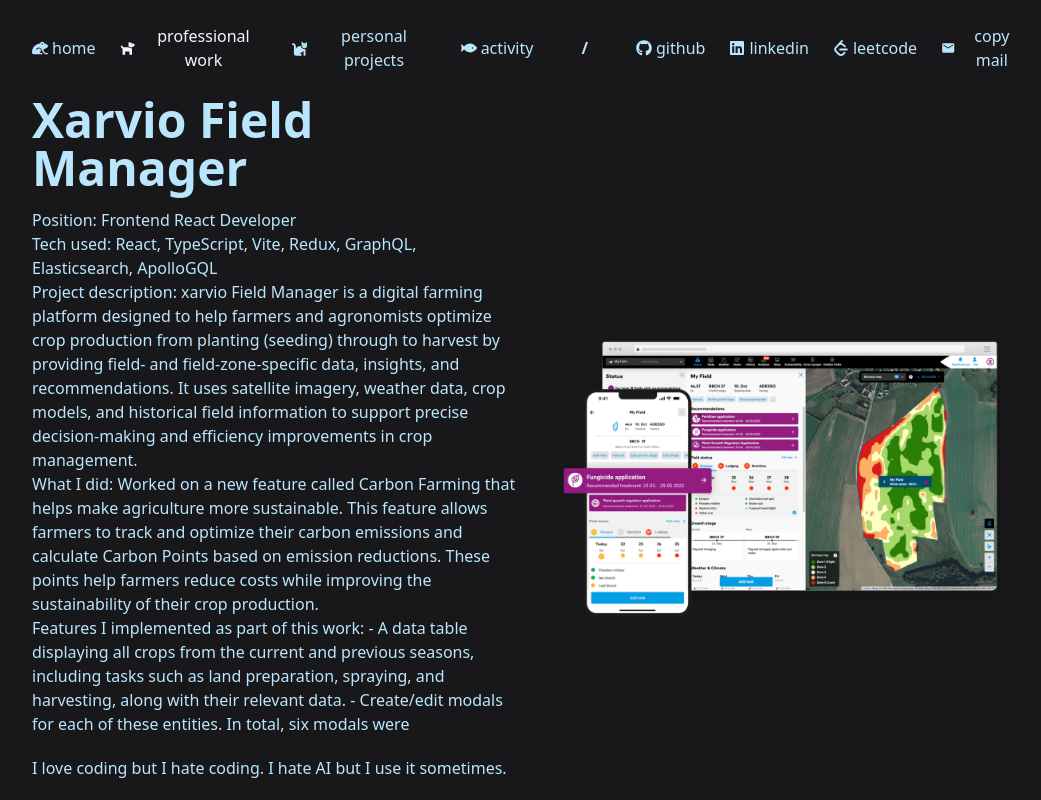
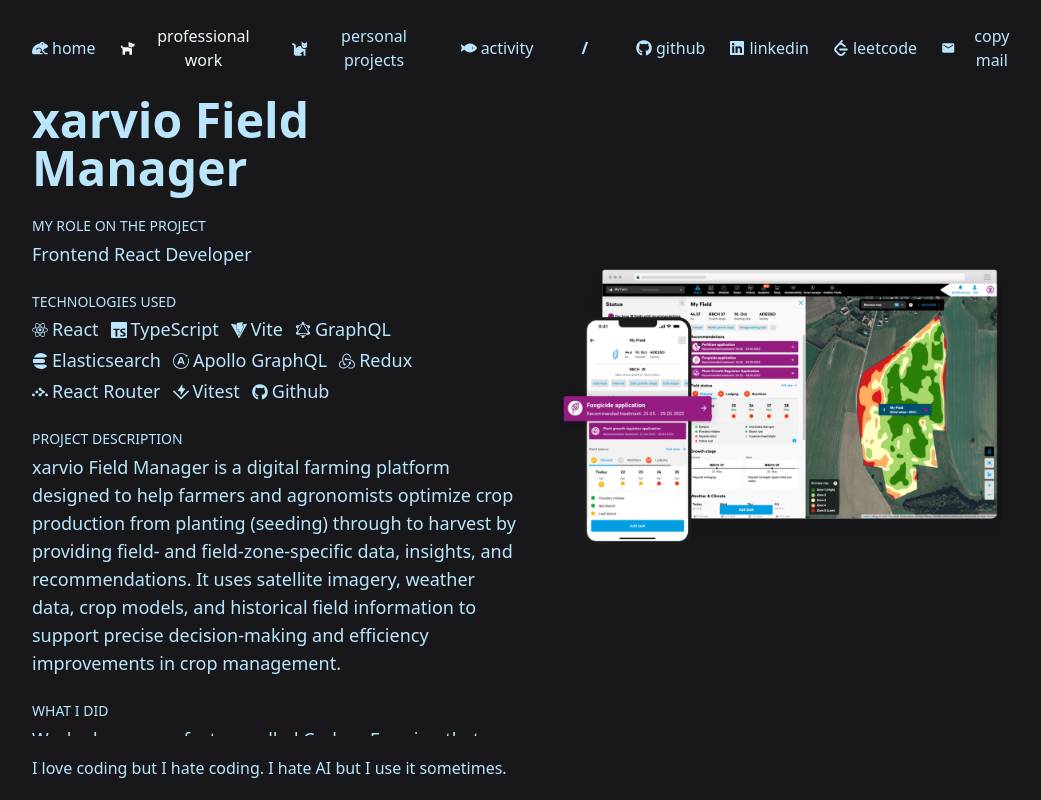
Before and after one commit to stefan5441/ooio, a React (Vite) app: page / in a window 1280 px wide. Both pictures are taken after a click on the button "professional work". Shown: the whole page, without its empty margins (112-1153 px from the left). Built offline with nearby package versions, Linux system fonts and the light colour scheme.

Commit message:
[FTR] Adding professional work layout and project

```diff
--- a/src/App.tsx
+++ b/src/App.tsx
@@ -5,7 +5,7 @@
 import { Activity } from "./pages/Activity";
 import { PageLayout } from "./components/PageLayout";
 import { PersonalProjects } from "./pages/PersonalProjects";
-import { ProfessionalWork } from "./pages/ProfessionalWork";
+import { ProfessionalWork } from "./pages/ProfessionalWork/ProfessionalWork";
 
 function App() {
   const [tab, setTab] = useState<Tab>(Tab.Home);
--- a/src/index.css
+++ b/src/index.css
@@ -13,4 +13,14 @@
     color: #bae6fd;
     font-family: "Oxygen", system-ui, sans-serif;
   }
+
+  /* Hide scrollbar */
+  * {
+    -ms-overflow-style: none;
+    scrollbar-width: none;
+  }
+
+  *::-webkit-scrollbar {
+    display: none;
+  }
 }
--- a/src/pages/ProfessionalWork.tsx
+++ /dev/null
@@ -1,36 +0,0 @@
-export const ProfessionalWork = () => {
-  return (
-    <div className="grid grid-cols-2 gap-6 items-center">
-      <div className="col-span-1">
-        <h1 className="text-5xl font-bold mb-4">Xarvio Field Manager</h1>
-        <p>Position: Frontend React Developer</p>
-        <p>Tech used: React, TypeScript, Vite, Redux, GraphQL, Elasticsearch, ApolloGQL</p>
-        <p>
-          Project description: xarvio Field Manager is a digital farming platform designed to help farmers and
-          agronomists optimize crop production from planting (seeding) through to harvest by providing field- and
-          field-zone-specific data, insights, and recommendations. It uses satellite imagery, weather data, crop models,
-          and historical field information to support precise decision-making and efficiency improvements in crop
-          management.
-        </p>
-        <p>
-          What I did: Worked on a new feature called Carbon Farming that helps make agriculture more sustainable. This
-          feature allows farmers to track and optimize their carbon emissions and calculate Carbon Points based on
-          emission reductions. These points help farmers reduce costs while improving the sustainability of their crop
-          production.
-        </p>
-        <p>
-          Features I implemented as part of this work: - A data table displaying all crops from the current and previous
-          seasons, including tasks such as land preparation, spraying, and harvesting, along with their relevant data. -
-          Create/edit modals for each of these entities. In total, six modals were implemented, some with nested
-          sub-modals, each containing 4–5 required fields and supported by re-fetching logic to ensure the data remained
-          up to date. - An Excel-like selection experience in the data table, including copy-and-paste functionality for
-          created tasks. Selecting tasks opened a side panel displaying detailed information for the selected task.
-        </p>
-      </div>
-
-      <div className="col-span-1 mx-auto">
-        <img src="xarviofm.png" alt="xarvio field manager" className="h-110 rounded-lg" />
-      </div>
-    </div>
-  );
-};
--- /dev/null
+++ b/src/pages/ProfessionalWork/ProfessionalWork.tsx
@@ -0,0 +1,63 @@
+import { Button } from "../../components/Button";
+import { professionalWorkProjects } from "./utils";
+
+export const ProfessionalWork = () => {
+  const project = professionalWorkProjects[0];
+
+  return (
+    <div className="grid grid-cols-2 gap-6 h-full">
+      {/* Left column */}
+      <div className="col-span-1 overflow-y-auto space-y-6 text-lg">
+        <h1 className="text-5xl font-bold">{project.project}</h1>
+
+        {/* Role */}
+        <div className="space-y-1">
+          <p className="text-sm font-thin uppercase">My role on the project</p>
+          <p>{project.role}</p>
+        </div>
+
+        {/* Technologies */}
+        <div className="space-y-1">
+          <p className="text-sm font-thin uppercase">Technologies used</p>
+          <div className="flex flex-wrap items-center gap-x-3 gap-y-1 leading-normal">
+            {project.technologiesUsed.map((tech) => (
+              <Button
+                key={tech.name}
+                label={tech.name}
+                icon={tech.icon}
+                onClick={() => window.open(tech.url, "_blank")}
+              />
+            ))}
+          </div>
+        </div>
+
+        {/* Project description */}
+        <div className="space-y-1">
+          <p className="text-sm font-thin uppercase">Project description</p>
+          <p>{project.projectDiscription}</p>
+        </div>
+
+        {/* What I did */}
+        <div className="space-y-1">
+          <p className="text-sm font-thin uppercase">What I did</p>
+          <p>{project.jobDescription}</p>
+        </div>
+
+        {/* Features */}
+        <div className="space-y-1">
+          <p className="text-sm font-thin uppercase">Features I implemented</p>
+          <ul className="list-disc pl-5 space-y-1">
+            {project.featuresImplemented.map((feature, i) => (
+              <li key={i}>{feature}</li>
+            ))}
+          </ul>
+        </div>
+      </div>
+
+      {/* Right column */}
+      <div className="col-span-1 flex items-center justify-center">
+        <img src="xarviofm.png" alt={project.project} className="h-110 rounded-lg" />
+      </div>
+    </div>
+  );
+};
--- /dev/null
+++ b/src/pages/ProfessionalWork/types.ts
@@ -0,0 +1,14 @@
+import type { IconType } from "react-icons";
+
+export type WorkProjectConfig = {
+  project: string;
+  role: string;
+  technologiesUsed: Array<{
+    name: string;
+    icon: IconType;
+    url: string;
+  }>;
+  projectDiscription: string;
+  jobDescription: string;
+  featuresImplemented: string[];
+};
--- /dev/null
+++ b/src/pages/ProfessionalWork/utils.ts
@@ -0,0 +1,81 @@
+import { FaGithub, FaReact } from "react-icons/fa";
+import {
+  SiTypescript,
+  SiVite,
+  SiGraphql,
+  SiElasticsearch,
+  SiApollographql,
+  SiRedux,
+  SiReactrouter,
+  SiVitest,
+} from "react-icons/si";
+
+import type { WorkProjectConfig } from "./types";
+
+export const professionalWorkProjects: WorkProjectConfig[] = [
+  {
+    project: "xarvio Field Manager",
+    role: "Frontend React Developer",
+    technologiesUsed: [
+      {
+        name: "React",
+        icon: FaReact,
+        url: "https://react.dev",
+      },
+      {
+        name: "TypeScript",
+        icon: SiTypescript,
+        url: "https://www.typescriptlang.org",
+      },
+      {
+        name: "Vite",
+        icon: SiVite,
+        url: "https://vitejs.dev",
+      },
+      {
+        name: "GraphQL",
+        icon: SiGraphql,
+        url: "https://graphql.org",
+      },
+      {
+        name: "Elasticsearch",
+        icon: SiElasticsearch,
+        url: "https://www.elastic.co/elasticsearch",
+      },
+      {
+        name: "Apollo GraphQL",
+        icon: SiApollographql,
+        url: "https://www.apollographql.com",
+      },
+      {
+        name: "Redux",
+        icon: SiRedux,
+        url: "https://redux.js.org",
+      },
+      {
+        name: "React Router",
+        icon: SiReactrouter,
+        url: "https://reactrouter.com",
+      },
+      {
+        name: "Vitest",
+        icon: SiVitest,
+        url: "https://vitest.dev",
+      },
+      {
+        name: "Github",
+        icon: FaGithub,
+        url: "http://github.com/",
+      },
+    ],
+    projectDiscription:
+      "xarvio Field Manager is a digital farming platform designed to help farmers and agronomists optimize crop production from planting (seeding) through to harvest by providing field- and field-zone-specific data, insights, and recommendations. It uses satellite imagery, weather data, crop models, and historical field information to support precise decision-making and efficiency improvements in crop management.",
+    jobDescription:
+      "Worked on a new feature called Carbon Farming that helps make agriculture more sustainable. This feature allows farmers to track and optimize their carbon emissions and calculate Carbon Points based on emission reductions. These points help farmers reduce costs while improving the sustainability of their crop production.",
+    featuresImplemented: [
+      "A data table displaying all crops from the current and previous seasons, including tasks such as land preparation, spraying, and harvesting, along with their relevant data.",
+      "Create/edit modals for each of these entities. In total, six modals were implemented, some with nested sub-modals, each containing 4–5 required fields and supported by re-fetching logic to ensure the data remained up to date.",
+      "An Excel-like selection experience in the data table, including copy-and-paste functionality for created tasks. Selecting tasks opened a side panel displaying detailed information for the selected task.",
+    ],
+  },
+];
```
